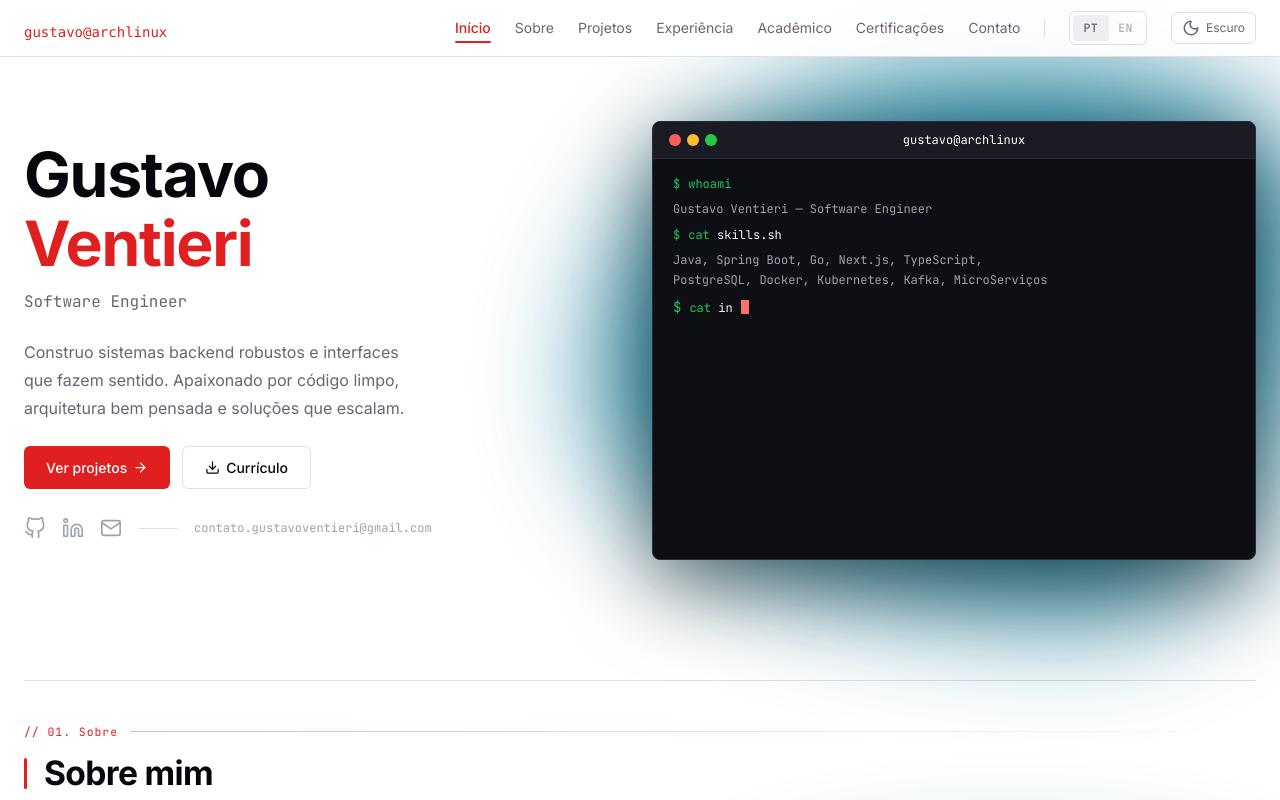
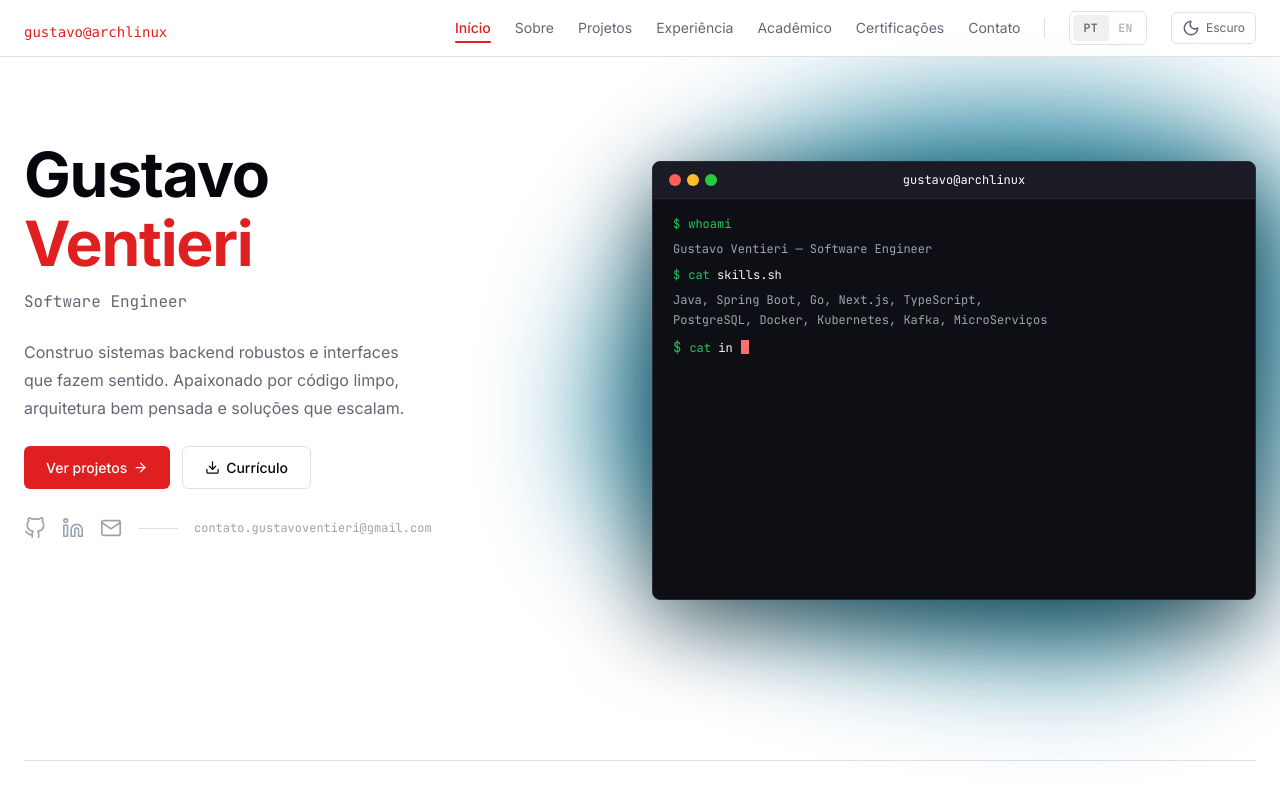
Before and after one commit to gustavoventieri/portifolio-gustavo-ventieri, a Next.js app: page / in a window 1280 px wide. Built offline with nearby package versions, Linux system fonts and the light colour scheme.

Commit message:
fix: section divider fixed

```diff
--- a/src/app/(home)/components/hero.tsx
+++ b/src/app/(home)/components/hero.tsx
@@ -122,7 +122,7 @@ export default function Hero() {
           </div>
         </div>
 
-        <div>
+        <div className="pt-20">
           <Terminal key={language} />
         </div>
       </div>
--- a/src/app/(home)/page.tsx
+++ b/src/app/(home)/page.tsx
@@ -8,13 +8,13 @@ export default function Home() {
   return (
     <div className="max-w-400 mx-auto items-center px-4 md:px-6  ">
       <Hero />
-      <div className="section-divider my-10 lg:my-0" />
+      <div className="section-divider my-20 " />
       <About />
-      <div className="section-divider my-10 lg:my-0" />
+      <div className="section-divider my-20 " />
       <Projects />
-      <div className="section-divider my-10 lg:my-0" />
+      <div className="section-divider my-20 " />
       <Experience />
-      <div className="section-divider my-10 lg:my-0" />
+      <div className="section-divider my-20 " />
       <Academic />
     </div>
   );
```
